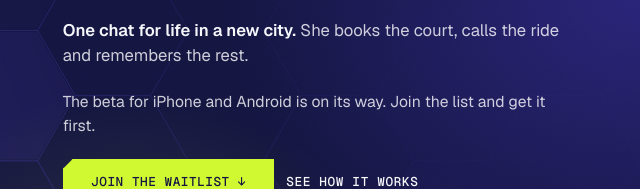
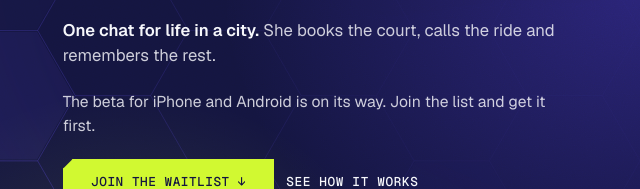
Before and after one commit to yomarina/altgirl-app, a plain HTML site: page beta/index.html in a window 1280 px wide. Shown: the part 426-615 px from the top of the page, 0-640 px from the left. Drawn offline with nearby package versions, Linux system fonts and the light colour scheme.

Commit message:
Hero: «One chat for life in a city» (drop «new»)
Co-Authored-By: Claude Opus 5.5 <noreply@anthropic.com>

```diff
--- a/beta/index.html
+++ b/beta/index.html
@@ -646,7 +646,7 @@ footer .flogo{height:6.5rem;width:auto;display:block;flex-basis:100%;max-width:m
 
     <h1><span class="box">Less apps,</span><br><span class="hl"><span>more life.</span></span></h1>
 
-    <p class="lead"><b>One chat for life in a new city.</b> She books the court, calls the ride and remembers the rest.</p>
+    <p class="lead"><b>One chat for life in a city.</b> She books the court, calls the ride and remembers the rest.</p>
     <p class="lead" style="font-size:1rem">The beta for iPhone and Android is on its way. Join the list and get it first.</p>
     <div style="display:flex;gap:.75rem;flex-wrap:wrap"><a class="cta solid" href="#join">Join the waitlist ↓</a><a class="tlink" href="#chat">See how it works</a></div>
   </div>
```
Also changed, not shown: index.html (+1 -1 lines).
